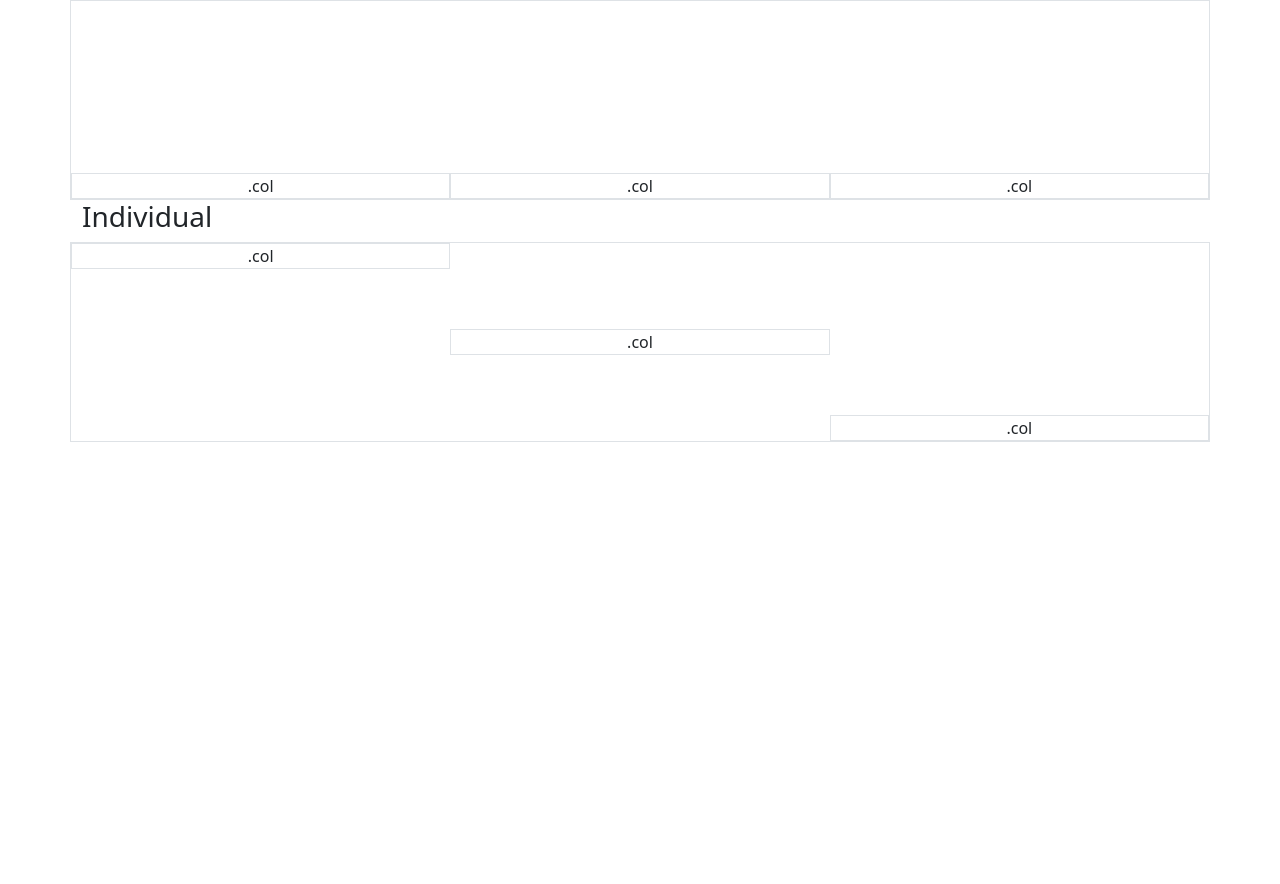
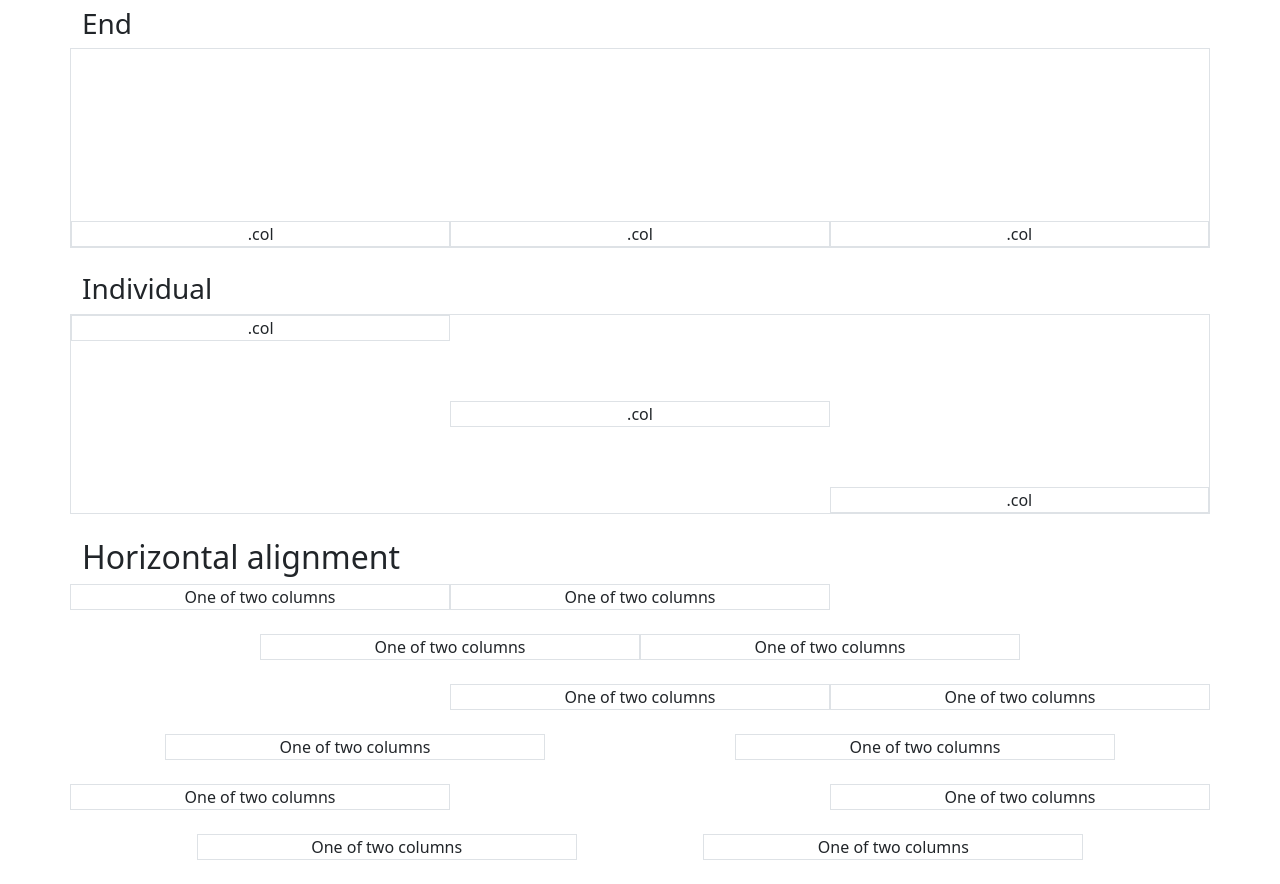
Before and after one commit to johan8863/bootstrap_training, a website: page 2_layout/4_columns/index.html in a window 1280 px wide. Shown: the part 627-1511 px from the top of the page. Before the commit the page ends 1093 px from the top, so only its background shows below. Drawn offline with nearby package versions, Linux system fonts and the light colour scheme.

Commit message:
horizontal alignment

```diff
--- a/2_layout/4_columns/index.html
+++ b/2_layout/4_columns/index.html
@@ -1,39 +1,67 @@
-<!DOCTYPE html>
+<!doctype html>
 <html lang="en">
   <head>
-  <meta charset="UTF-8">
-  <meta name="viewport" content="width=device-width, initial-scale=1.0">
+    <meta charset="UTF-8" />
+    <meta name="viewport" content="width=device-width, initial-scale=1.0" />
     <title>Grid System</title>
-  <link rel="stylesheet" href="../../node_modules/bootstrap/dist/css/bootstrap.min.css">
-  <link rel="stylesheet" href="custom.css">
+    <link
+      rel="stylesheet"
+      href="../../node_modules/bootstrap/dist/css/bootstrap.min.css"
+    />
+    <link rel="stylesheet" href="custom.css" />
   </head>
   <body>
     <div class="container text-center mb-4">
       <h1 class="text-start">Columns</h1>
       <h2 class="text-start">Alignment</h2>
       <h3 class="text-start">Start</h3>
-    <div class="row height-align border border-1 align-items-start">
+      <div class="row height-align border border-1 align-items-start mb-4">
         <div class="col border border-1">.col</div>
         <div class="col border border-1">.col</div>
         <div class="col border border-1">.col</div>
       </div>
       <h3 class="text-start">Center</h3>
-    <div class="row height-align border border-1 align-items-center">
+      <div class="row height-align border border-1 align-items-center mb-4">
         <div class="col border border-1">.col</div>
         <div class="col border border-1">.col</div>
         <div class="col border border-1">.col</div>
       </div>
       <h3 class="text-start">End</h3>
-    <div class="row height-align border border-1 align-items-end">
+      <div class="row height-align border border-1 align-items-end mb-4">
         <div class="col border border-1">.col</div>
         <div class="col border border-1">.col</div>
         <div class="col border border-1">.col</div>
       </div>
       <h3 class="text-start">Individual</h3>
-    <div class="row height-align border border-1">
+      <div class="row height-align border border-1 mb-4">
         <div class="col border border-1 align-self-start">.col</div>
         <div class="col border border-1 align-self-center">.col</div>
         <div class="col border border-1 align-self-end">.col</div>
+      </div>
+      <h2 class="text-start">Horizontal alignment</h2>
+      <div class="row justify-content-start mb-4">
+        <div class="col-4 border border-1">One of two columns</div>
+        <div class="col-4 border border-1">One of two columns</div>
+      </div>
+      <div class="row justify-content-center mb-4">
+        <div class="col-4 border border-1">One of two columns</div>
+        <div class="col-4 border border-1">One of two columns</div>
+      </div>
+      <div class="row justify-content-end mb-4">
+        <div class="col-4 border border-1">One of two columns</div>
+        <div class="col-4 border border-1">One of two columns</div>
+      </div>
+      <div class="row justify-content-around mb-4">
+        <div class="col-4 border border-1">One of two columns</div>
+        <div class="col-4 border border-1">One of two columns</div>
+      </div>
+      <div class="row justify-content-between mb-4">
+        <div class="col-4 border border-1">One of two columns</div>
+        <div class="col-4 border border-1">One of two columns</div>
+      </div>
+      <div class="row justify-content-evenly mb-4">
+        <div class="col-4 border border-1">One of two columns</div>
+        <div class="col-4 border border-1">One of two columns</div>
       </div>
     </div>
     <script src="../../node_modules/bootstrap/dist/js/bootstrap.bundle.min.js"></script>
```
Lines whose indentation alone changed are shown as unchanged.
